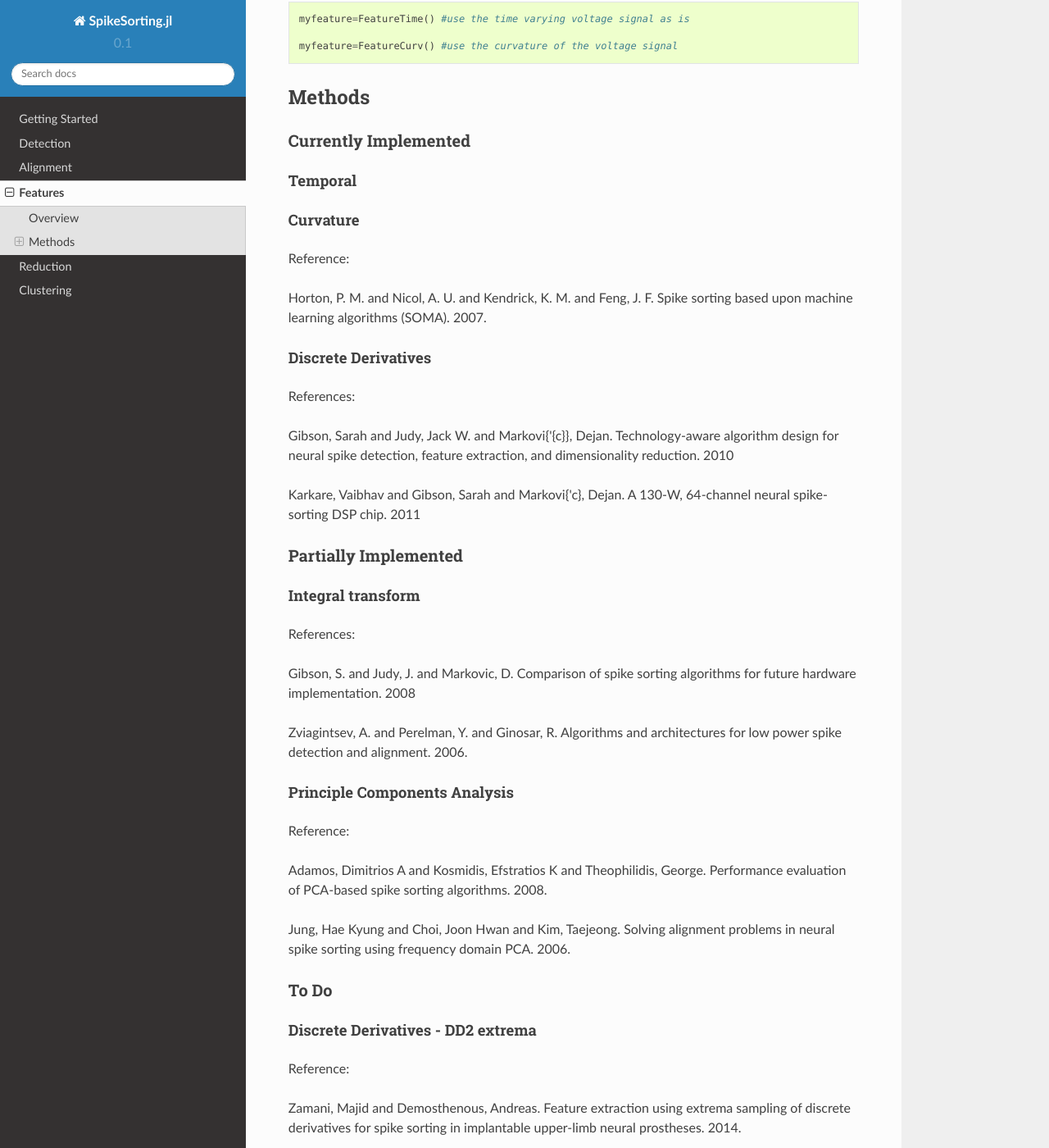
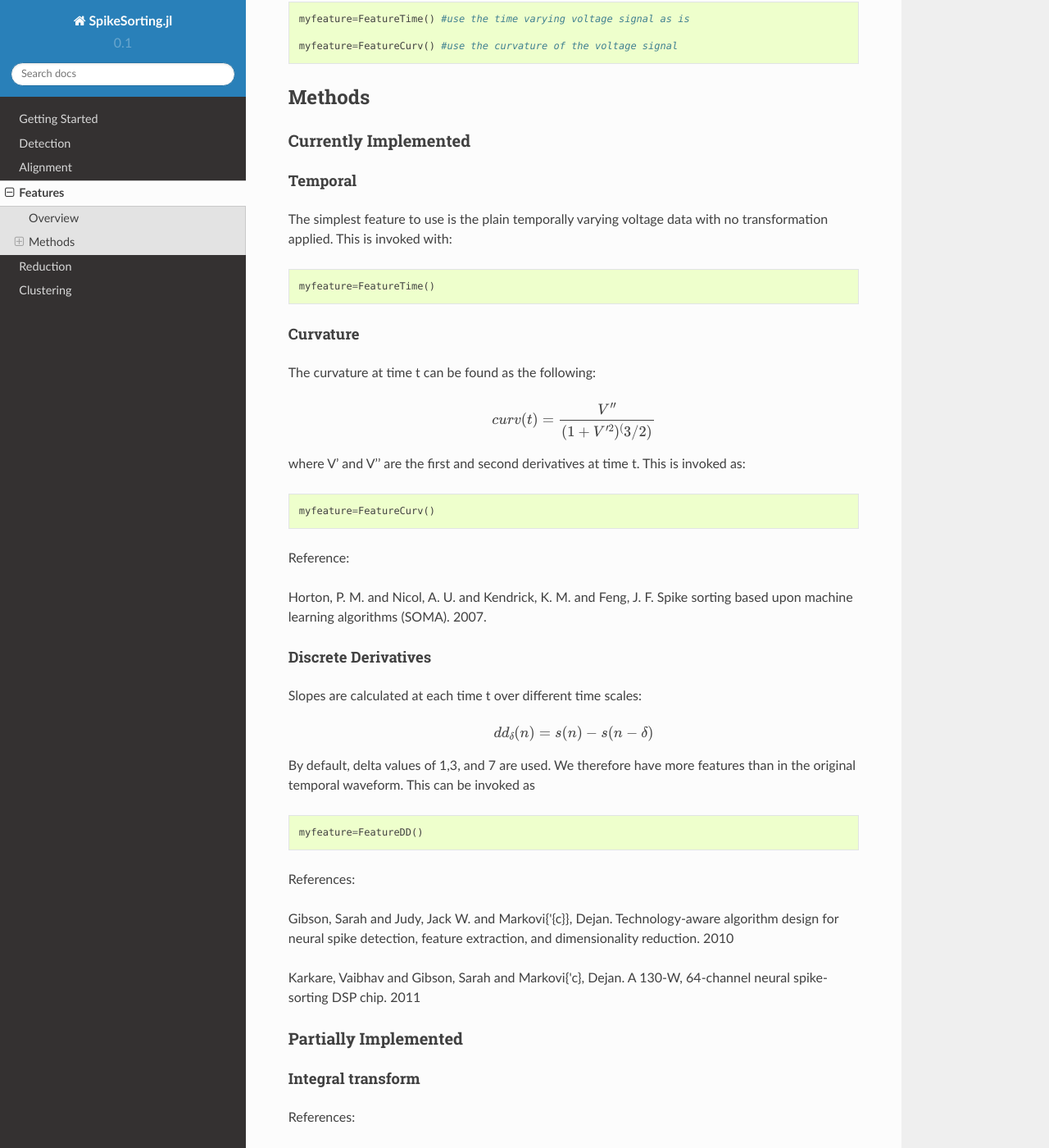
Before and after one commit to paulmthompson/SpikeSorting.jl, a Sphinx documentation site: the page built from docs/Features.rst, in a window 1280 px wide and 1400 px high, scrolled down 646 px. Shown: the whole window at 82% size. Built offline with Sphinx 7.4.7 and the Read the Docs theme 2.0.0, drawn with Linux system fonts in a browser that asks for light colours.

Commit message:
updated documentation

```diff
--- a/docs/Clustering.rst
+++ b/docs/Clustering.rst
@@ -32,6 +32,10 @@ Currently Implemented
 -----------------------------------
 OSort / Hierachical Adaptive Means
 -----------------------------------
+
+These algorithms characterize clusters by their centroid in feature space, and assign a spike to a particular cluster based on minimizing the euclidean distance between the spike and the existing clusters. If the distance between the spike and existing clusters is above some estimate of the noise between clusters, then a new cluster can be created on the fly.
+
+To account for electrode drift, the centroids that define each cluster are continuously updated with new samples.
 
 References:
 
--- a/docs/Features.rst
+++ b/docs/Features.rst
@@ -37,9 +37,25 @@ Currently Implemented
 Temporal
 -----------
 
+The simplest feature to use is the plain temporally varying voltage data with no transformation applied. This is invoked with:
+
+.. code-block:: julia
+
+	myfeature=FeatureTime()
+
 -----------
 Curvature
 -----------
+
+The curvature at time t can be found as the following:
+
+.. math:: curv(t) = \frac{V''}{(1+V'^2)^(3/2)}
+
+where V' and V'' are the first and second derivatives at time t. This is invoked as:
+
+.. code-block:: julia
+
+	myfeature=FeatureCurv()
 
 Reference:
 
@@ -48,6 +64,16 @@ Horton, P. M. and Nicol, A. U. and Kendrick, K. M. and Feng, J. F. Spike sorting
 ---------------------
 Discrete Derivatives
 ---------------------
+
+Slopes are calculated at each time t over different time scales:
+
+.. math:: dd_{\delta}(n) = s(n) - s(n - \delta)
+
+By default, delta values of 1,3, and 7 are used. We therefore have more features than in the original temporal waveform. This can be invoked as
+
+.. code-block:: julia
+
+	myfeature=FeatureDD()
 
 References:
 
```
Also changed, not shown: docs/Reduction.rst (+12 -0 lines).
